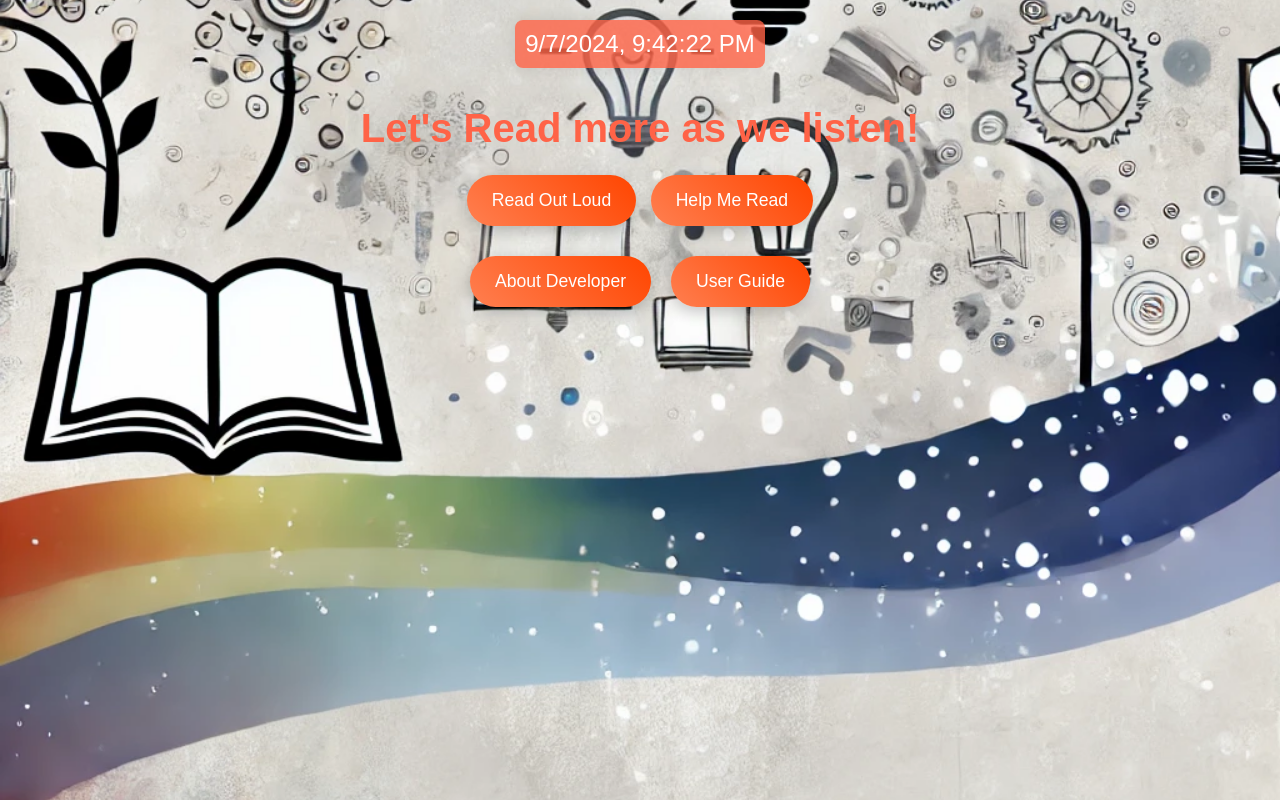
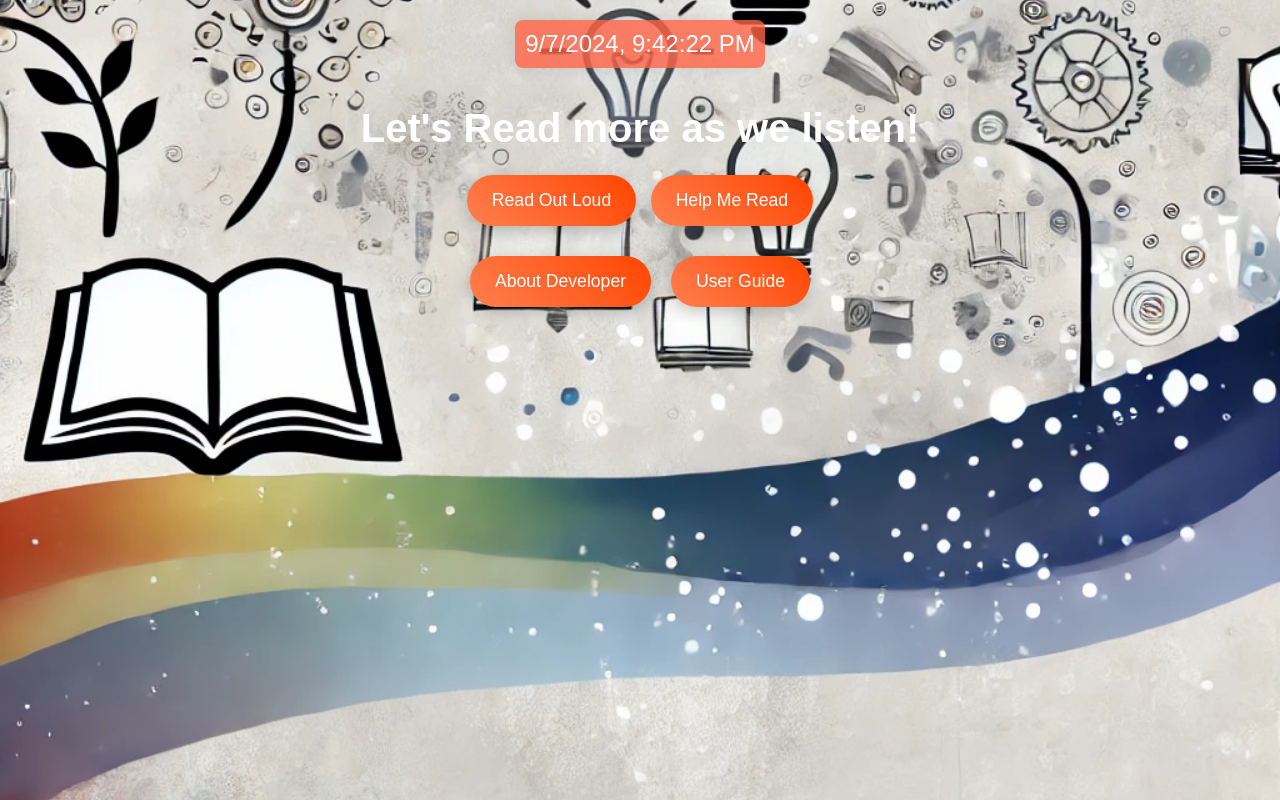
Before and after one commit to fitandfine/read, a plain HTML site: page index.html in a window 1280 px wide. Drawn offline with Linux system fonts and the light colour scheme.

Commit message:
Update index.html

```diff
--- a/index.html
+++ b/index.html
@@ -20,7 +20,7 @@
     }
 
     h1 {
-      color: #ff6347;
+      color: #ffffff;
       font-size: 2.5em;
       text-align: center;
       margin-bottom: 10px;
```
